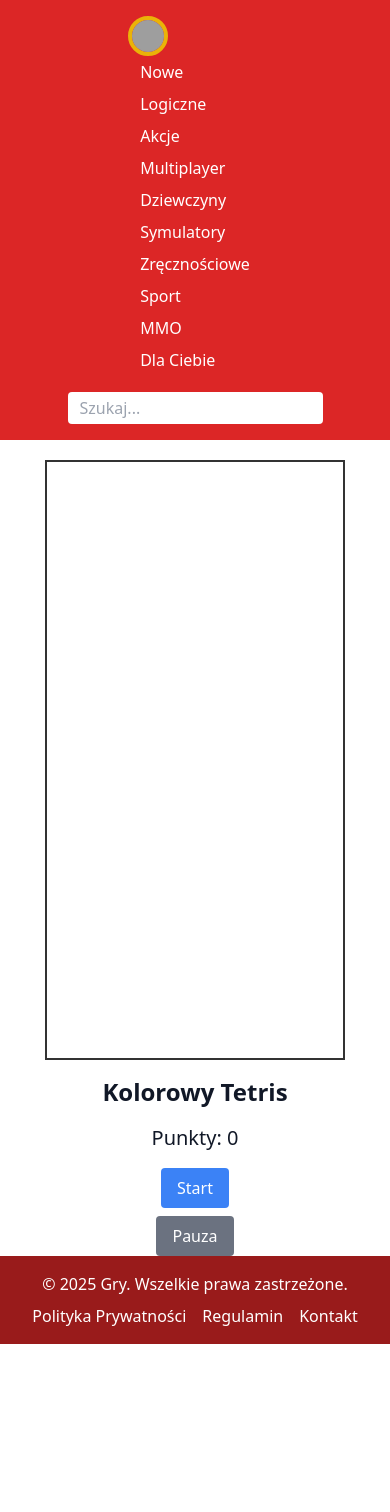
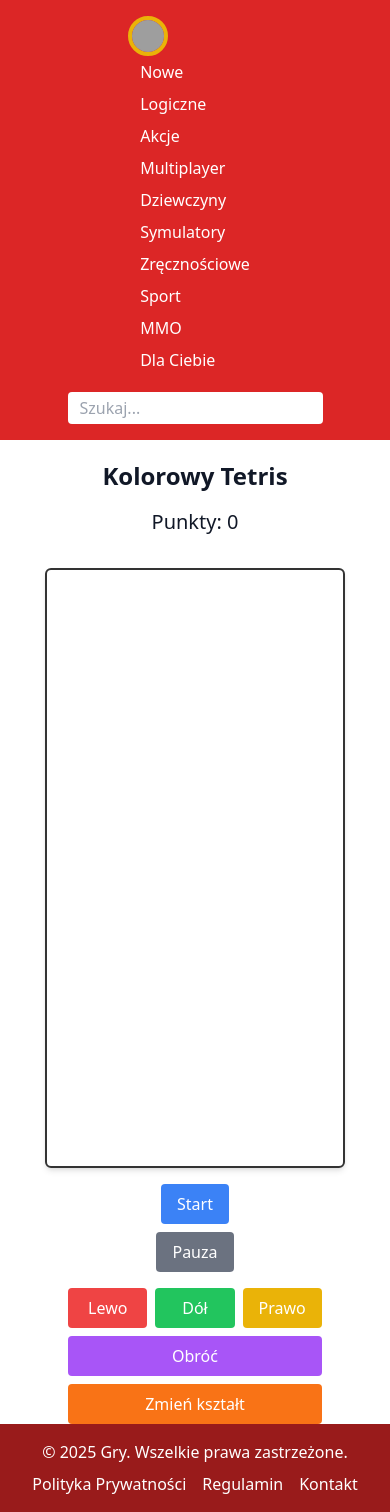
Before and after one commit to kotelkonrad/Python_Frameworki, a Django app: page /tetris/ in a window 390 px wide. Before the commit the page ends 1344 px from the top, so only its background shows below. Run offline with Django 5.2, Linux system fonts and the light colour scheme; style sheets or scripts are compiled from the project's sources; grey boxes are pictures that could not be loaded.

Commit message:
naprawa paska na dole i umożliwienie korzystania z tetrisa w środkowisku mobilnym i bez klawiatury

```diff
--- a/static/js/tetris.js
+++ b/static/js/tetris.js
@@ -11,7 +11,7 @@ const TETROMINO_SHAPES = {
     L: [[0, 0, 1], [1, 1, 1]]
 };
 
-const TETROMINO_COLORS = ['cyan', 'yellow', 'purple', 'green', 'red', 'blue', 'orange'];
+const TETROMINO_COLORS = ['cyan', 'yellow', 'purple', 'green', 'red', 'blue', 'orange', 'pink'];
 
 let grid = [];
 let currentTetromino = null;
@@ -239,3 +239,35 @@ document.getElementById('pause-btn').addEventListener('click', () => {
         gameInterval = setInterval(drop, 1000);
     }
 });
+document.getElementById('left-btn').addEventListener('click', () => {
+    if (!currentTetromino) return;
+    eraseTetromino();
+    if (!checkCollision(-1, 0)) position.x--;
+    drawTetromino();
+});
+
+document.getElementById('right-btn').addEventListener('click', () => {
+    if (!currentTetromino) return;
+    eraseTetromino();
+    if (!checkCollision(1, 0)) position.x++;
+    drawTetromino();
+});
+
+document.getElementById('down-btn').addEventListener('click', () => {
+    if (!currentTetromino) return;
+    drop();
+});
+
+document.getElementById('rotate-btn').addEventListener('click', () => {
+    if (!currentTetromino) return;
+    eraseTetromino();
+    if (currentTetrominoKey !== 'O') {
+        const rotated = rotateMatrix(currentTetromino);
+        if (!checkCollision(0, 0, rotated)) currentTetromino = rotated;
+    }
+    drawTetromino();
+});
+
+document.getElementById('swap-btn').addEventListener('click', () => {
+    swapTetromino();
+});
--- a/templates/games/tetris.html
+++ b/templates/games/tetris.html
@@ -29,15 +29,24 @@
 </style>
 
 <div class="container mx-auto mt-5 flex justify-center">
-    <div class="grid grid-cols-1 md:grid-cols-2 gap-4">
-        <div class="col-span-1">
-            <div id="game-board" class="border border-gray-500"></div>
+    <div class="grid grid-rows-1 md:grid-rows-1 gap-4">
+        <div class="row-span-1 flex flex-col items-center">
+           <h3 class="text-2xl font-bold mb-4">Kolorowy Tetris</h3>
+            <h3 class="text-xl mb-4">Punkty: <span id="score">0</span></h3>
         </div>
-        <div class="col-span-1 flex flex-col items-center">
-            <h3 class="text-2xl font-bold mb-4">Kolorowy Tetris</h3>
-            <h3 class="text-xl mb-4">Punkty: <span id="score">0</span></h3>
+        <div class="row-span-1">
+            <div id="game-board" class="border border-gray-500 rounded-md shadow-md"></div>
+        </div>
+        <div class="row-span-1 flex flex-col items-center">
             <button id="start-btn" class="bg-blue-500 text-white px-4 py-2 rounded mb-2">Start</button>
-            <button id="pause-btn" class="bg-gray-500 text-white px-4 py-2 rounded">Pauza</button>
+            <button id="pause-btn" class="bg-gray-500 text-white px-4 py-2 rounded mb-4">Pauza</button>
+            <div class="grid grid-cols-3 gap-2">
+                <button id="left-btn" class="bg-red-500 text-white px-4 py-2 rounded">Lewo</button>
+                <button id="down-btn" class="bg-green-500 text-white px-4 py-2 rounded">Dół</button>
+                <button id="right-btn" class="bg-yellow-500 text-white px-4 py-2 rounded">Prawo</button>
+                <button id="rotate-btn" class="bg-purple-500 text-white px-4 py-2 rounded col-span-3">Obróć</button>
+                <button id="swap-btn" class="bg-orange-500 text-white px-4 py-2 rounded col-span-3">Zmień kształt</button>
+            </div>
         </div>
     </div>
 </div>
```
